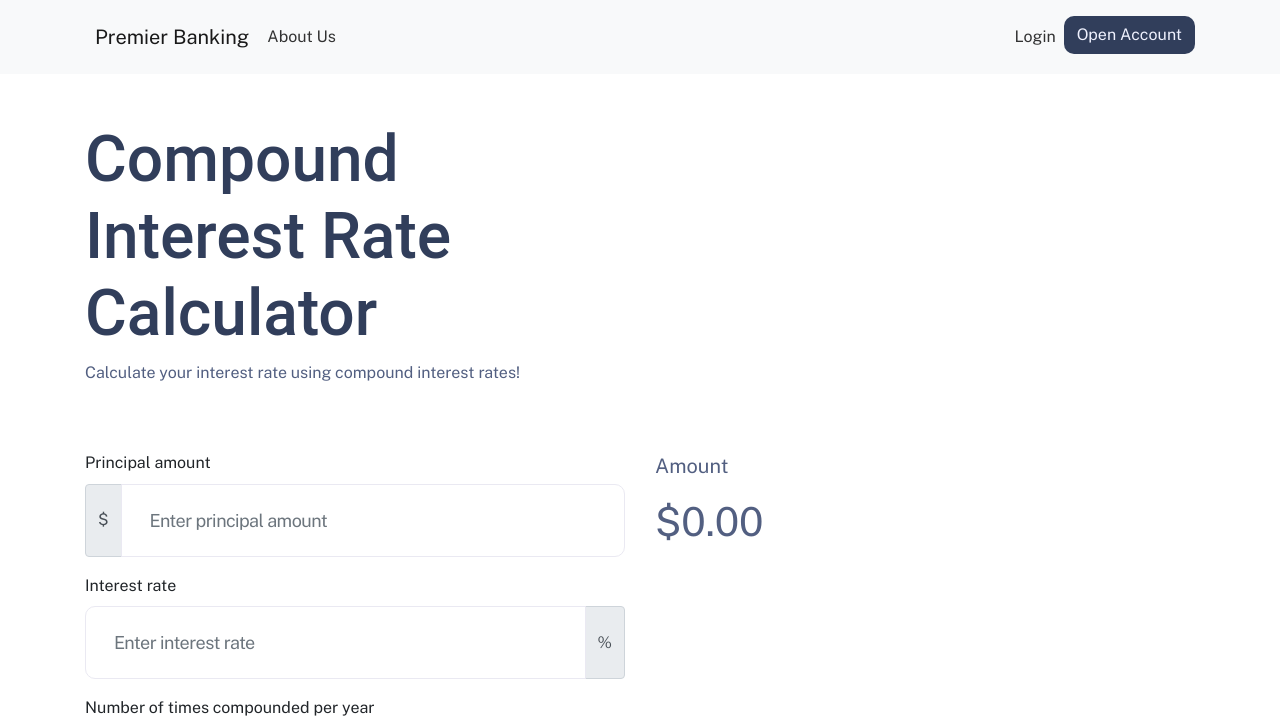
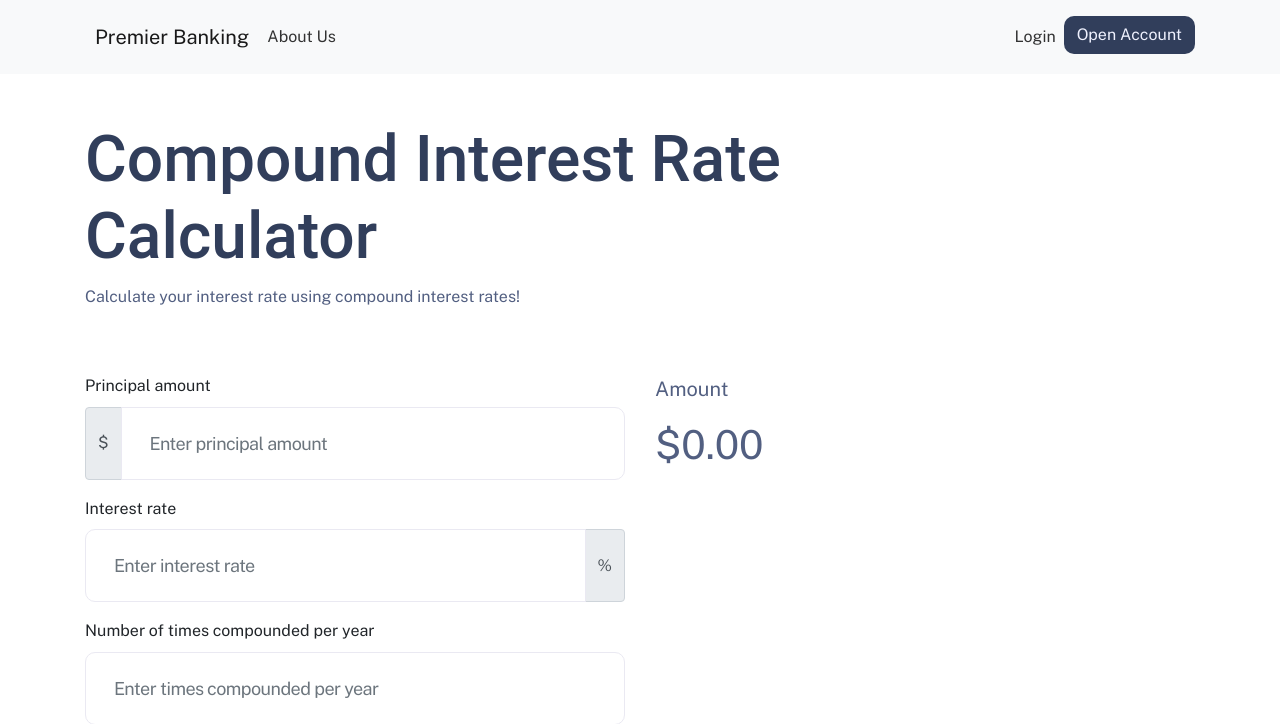
Before and after one commit to LKX7ADHD/Pr3m13rBank1ng, a PHP site: page /interest_rate.php in a window 1280 px wide. Shown: the top 724 px of the page. Run offline with PHP 8.4, Linux system fonts and the light colour scheme.

Commit message:
Interest Rate Heading changes

```diff
--- a/interest_rate.php
+++ b/interest_rate.php
@@ -51,7 +51,7 @@ if ($_SERVER['REQUEST_METHOD'] === 'POST') {
 	<div class="hero__content">
 		<div class="container">
 			<div class="row align-items-center">
-				<div class="col-lg-6">
+				<div class="col-lg-10">
 					<div class="banner__content mt-5 mb-2">
 						<h1>Compound Interest Rate Calculator</h1>
 						<p>Calculate your interest rate using compound interest rates!</p>
```
